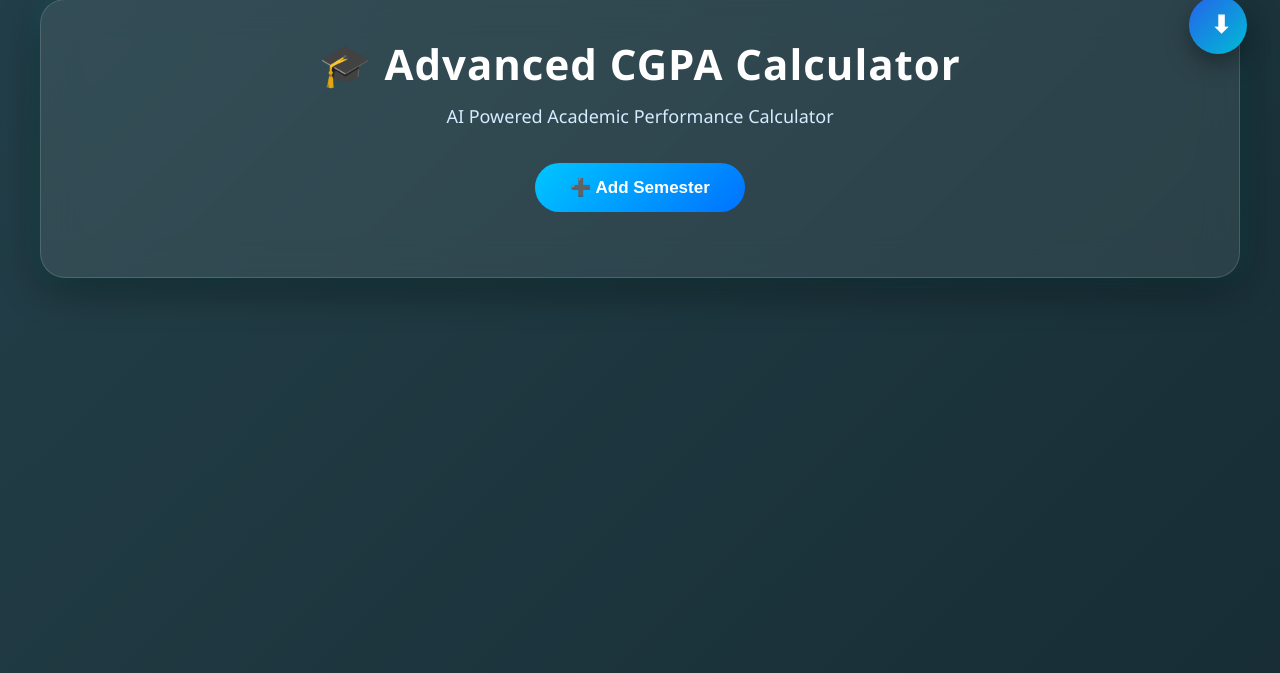
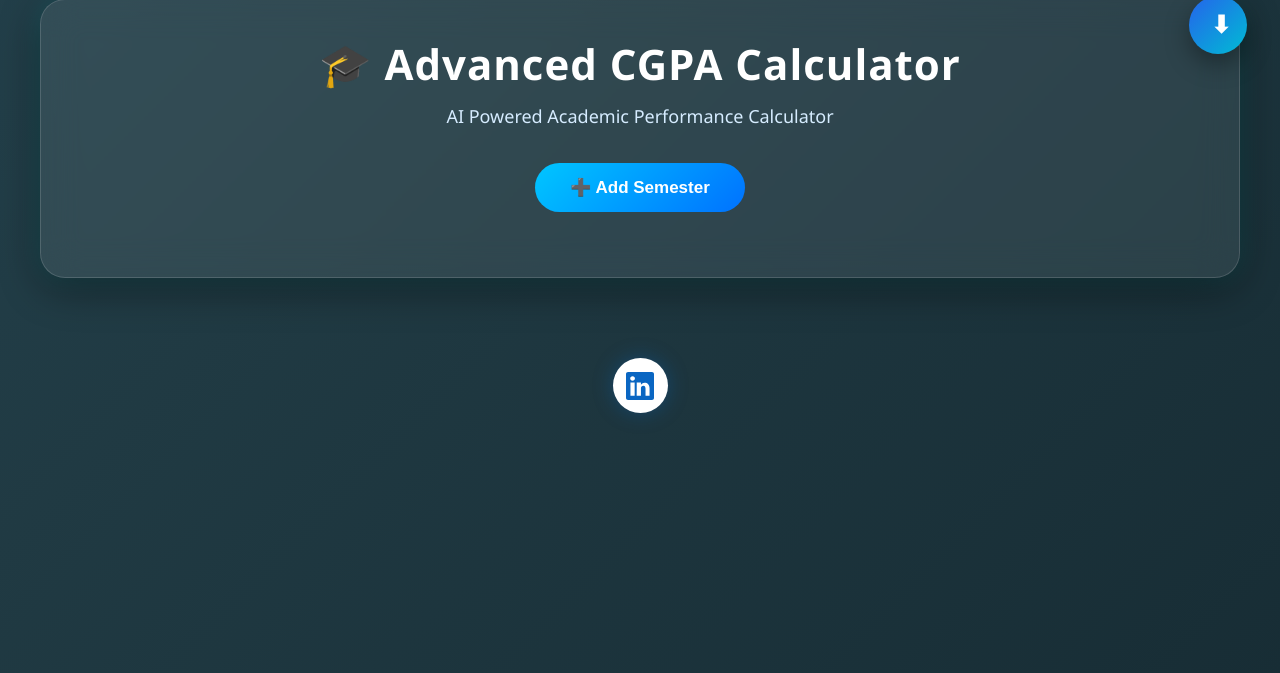
Before and after one commit to DwarapuRaviteja/Advanced-CGPA-Calculator, a Flask app: page / in a window 1280 px wide. Shown: the part 41-714 px from the top of the page. Run offline with Flask 3, Linux system fonts and the light colour scheme; some libraries are stand-ins or nearby versions.

Commit message:
Added live CGPA dashboard,footer, animations, and PDF improvements

```diff
--- a/static/style.css
+++ b/static/style.css
@@ -930,3 +930,49 @@ td button{
     }
 
 }
+
+.footer{
+
+    margin-top:60px;
+
+    padding:20px;
+
+    text-align:center;
+
+}
+
+.footer a{
+
+    color:#0A66C2;
+
+    display:inline-flex;
+
+    justify-content:center;
+
+    align-items:center;
+
+    width:55px;
+
+    height:55px;
+
+    border-radius:50%;
+
+    background:white;
+
+    box-shadow:0 0 20px rgba(10,102,194,.35);
+
+    transition:.35s;
+
+}
+
+.footer a:hover{
+
+    transform:translateY(-6px) scale(1.12);
+
+    background:#0A66C2;
+
+    color:white;
+
+    box-shadow:0 0 30px #0A66C2;
+
+}
--- a/templates/index.html
+++ b/templates/index.html
@@ -201,7 +201,27 @@
 
     </div>
 
+<footer class="footer">
+
+    <a href="https://www.linkedin.com/in/raviteja-dwarapu-37b9b7323"
+       target="_blank"
+       title="Connect with me on LinkedIn">
+
+        <svg xmlns="http://www.w3.org/2000/svg"
+             width="28"
+             height="28"
+             fill="currentColor"
+             viewBox="0 0 16 16">
+
+            <path d="M0 1.146C0 .513.526 0 1.175 0h13.65C15.474 0 16 .513 16 1.146v13.708c0 .633-.526 1.146-1.175 1.146H1.175C.526 16 0 15.487 0 14.854V1.146zM4.943 13.5V6H2.542v7.5h2.401zM3.743 4.969c.837 0 1.358-.554 1.358-1.248-.015-.709-.521-1.248-1.343-1.248-.822 0-1.358.54-1.358 1.248 0 .694.521 1.248 1.328 1.248h.015zM13.458 13.5V9.359c0-2.218-1.183-3.25-2.761-3.25-1.271 0-1.845.7-2.165 1.193V6H6.131c.03.812 0 7.5 0 7.5h2.401V9.312c0-.223.016-.446.082-.605.18-.446.59-.907 1.278-.907.902 0 1.263.684 1.263 1.686V13.5h2.303z"/>
+
+        </svg>
+
+    </a>
+
+</footer>
     <script src="/static/script.js"></script>
+
 
 </body>
 
```
